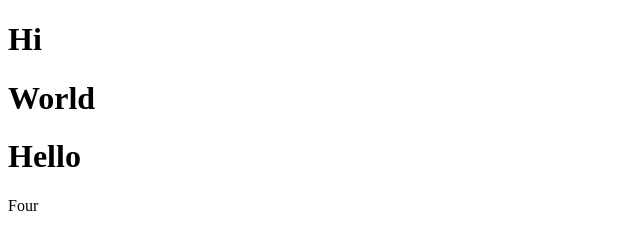
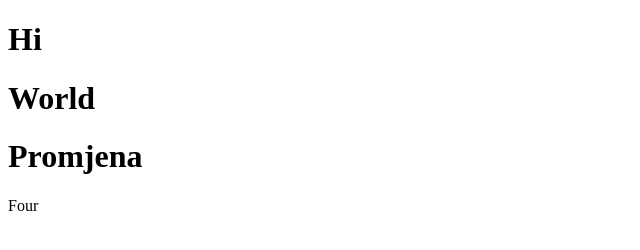
Before and after one commit to dexinho/gitPractice, a plain HTML site: page index.html in a window 1280 px wide. Shown: the whole page, without its empty margins (0-640 px from the left). Drawn offline with Linux system fonts and the light colour scheme.

Commit message:
conflict practice

```diff
--- a/index.html
+++ b/index.html
@@ -8,7 +8,7 @@
 <body>
     <h1>Hi</h1>
     <h1>World</h1>
-    <h1>Hello</h1>
+    <h1>Promjena</h1>
     <p>Four</p>
 </body>
 </html>
```
